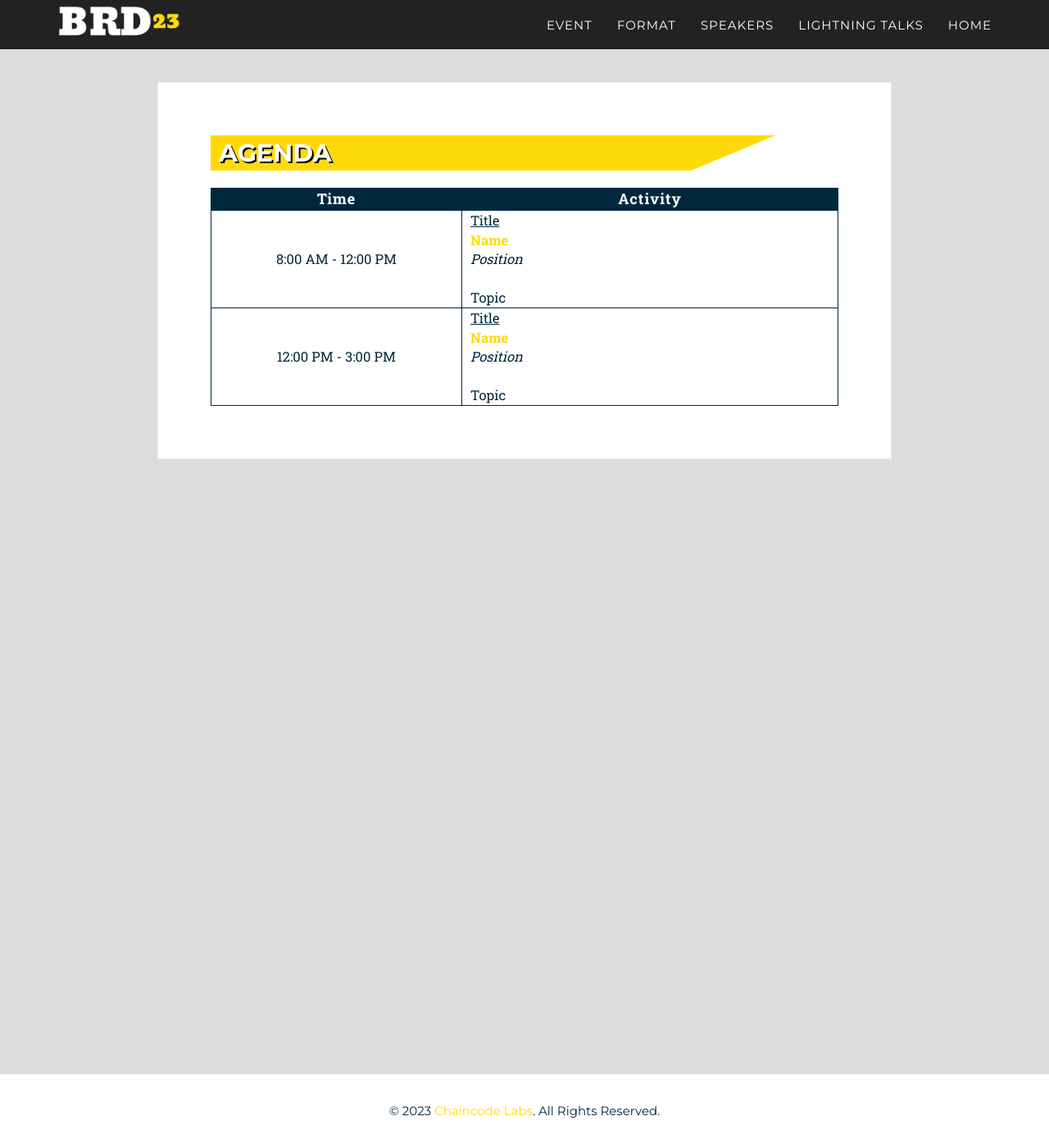
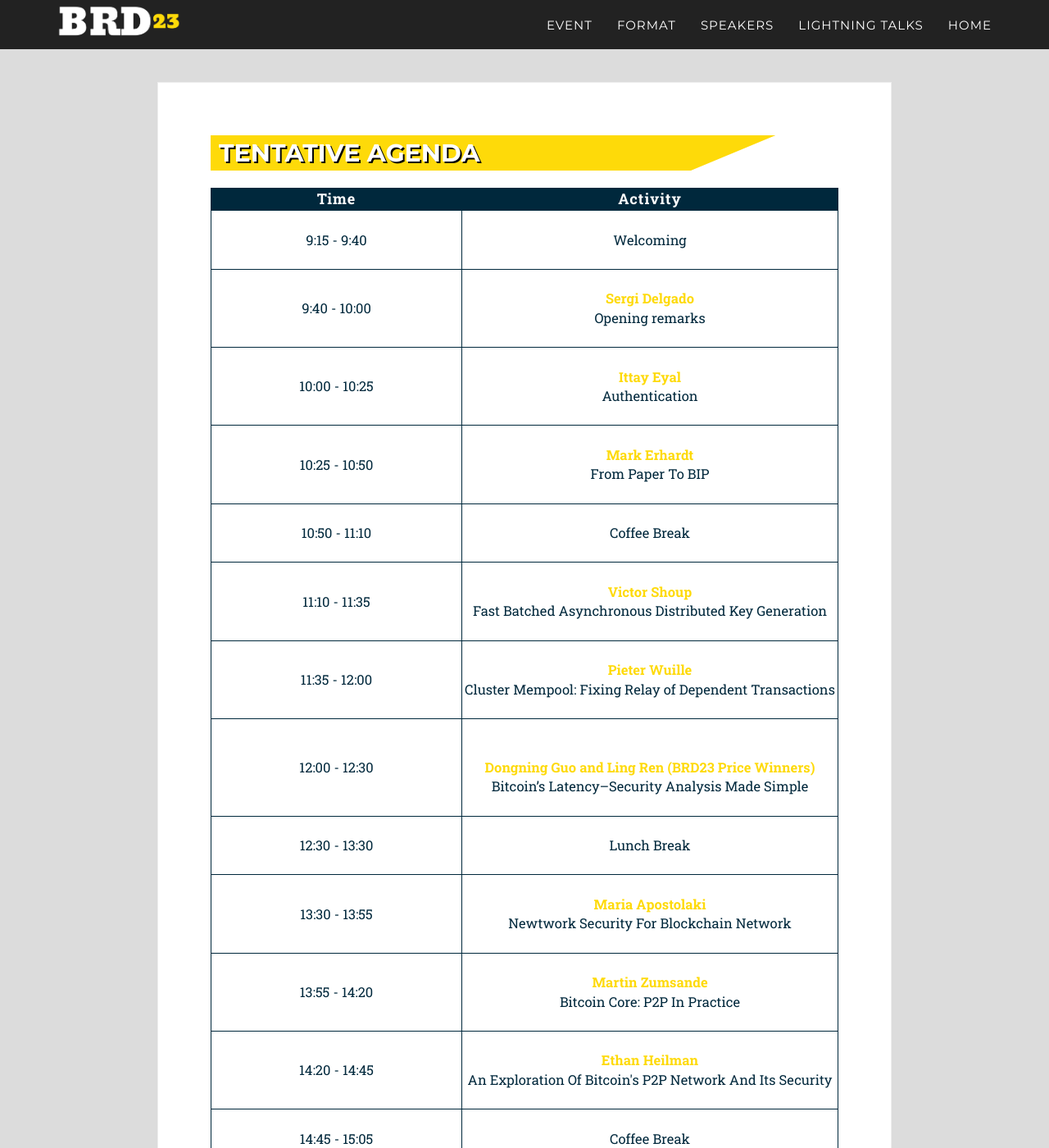
Before and after one commit to chaincodelabs/brd-website, a Jekyll site: the page built from _pages/agenda.html, in a window 1280 px wide and 1400 px high. Shown: the whole window at 82% size. Built offline with Jekyll 4.4.1, drawn with Linux system fonts in a browser that asks for light colours; some web fonts are replaced; some of the changed text lies outside the part shown.

Commit message:
Adds tentative agenda

```diff
--- a/_data/agenda.yml
+++ b/_data/agenda.yml
@@ -1,5 +1,47 @@
-- time: 8:00 AM - 12:00 PM
-  info: "<u>Title</u><br><b>Name</b><br><i>Position</i><br><br>Topic"
+- time: 9:15 - 9:40
+  info: "<br>Welcoming<br><br>"
 
-- time: 12:00 PM - 3:00 PM
-  info: "<u>Title</u><br><b>Name</b><br><i>Position</i><br><br>Topic"
+- time: 9:40 - 10:00
+  info: "<br><b>Sergi Delgado</b><br>Opening remarks<br><br>"
+
+- time: 10:00 - 10:25
+  info: "<br><b>Ittay Eyal</b><br>Authentication<br><br>"
+
+- time: 10:25 - 10:50
+  info: "<br><b>Mark Erhardt</b><br>From Paper To BIP<br><br>"
+
+- time: 10:50 - 11:10
+  info: "<br>Coffee Break<br><br>"
+
+- time: 11:10 - 11:35
+  info: "<br><b>Victor Shoup</b><br>Fast Batched Asynchronous Distributed Key Generation<br><br>"
+
+- time: 11:35 - 12:00
+  info: "<br><b>Pieter Wuille</b><br>Cluster Mempool: Fixing Relay of Dependent Transactions<br><br>"
+
+- time: 12:00 - 12:30
+  info: "<br><br><b>Dongning Guo and Ling Ren (BRD23 Price Winners)</b><br>Bitcoin’s Latency–Security Analysis Made Simple<br><br>"
+
+- time: 12:30 - 13:30
+  info: "<br>Lunch Break<br><br>"
+
+- time: 13:30 - 13:55
+  info: "<br><b>Maria Apostolaki</b><br>Newtwork Security For Blockchain Network<br><br>"
+
+- time: 13:55 - 14:20
+  info: "<br><b>Martin Zumsande</b><br>Bitcoin Core: P2P In Practice<br><br>"
+
+- time: 14:20 - 14:45
+  info: "<br><b>Ethan Heilman</b><br>An Exploration Of Bitcoin's P2P Network And Its Security<br><br>"
+
+- time: 14:45 - 15:05
+  info: "<br>Coffee Break<br><br>"
+
+- time: 15:05 - 15:30
+  info: "<br><b>Carla Kirk-Cohen</b><br>From Paper To Bolt<br><br>"
+
+- time: 15:30 - 15:55
+  info: "<br><b>Benedikt Bünz</b><br>Recent Developments In (Bitcoin Compatible) zk-SNARKs<br><br>"
+
+- time: 15:55 - 17:30
+  info: "<br>Happy Hour<br><br>"
--- a/_pages/agenda.html
+++ b/_pages/agenda.html
@@ -1,7 +1,7 @@
 ---
 layout: default
 permalink: /agenda
-title: Agenda
+title: Tentative Agenda
 ---
     <!--background color-->
     <script type="text/javascript">
--- a/_sass/_agenda.scss
+++ b/_sass/_agenda.scss
@@ -36,10 +36,6 @@
         color: #feda09;
     }
   }
-  td + td {
-    text-align: left;
-    padding-left: 10px;
-  }
 }
 
 @media screen and (max-width: 760px){
@@ -56,8 +52,5 @@
         td {
             padding-left: 0px;
         }
-        td + td {
-            padding-left: 10px;
-        }
     }
 }
```
